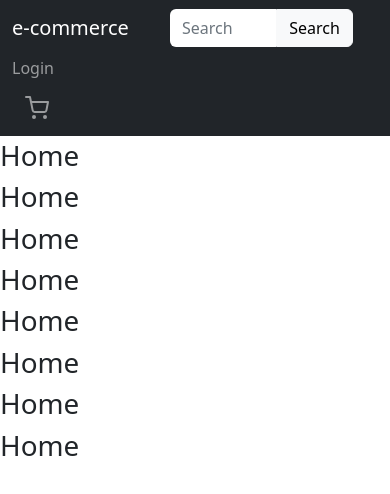
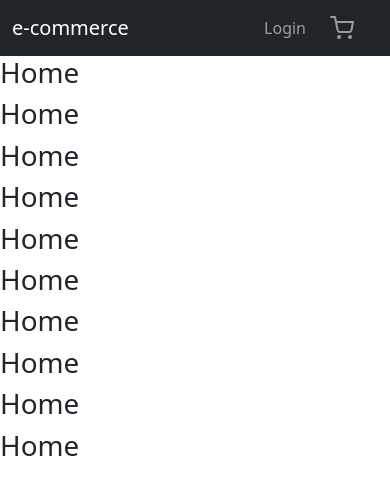
Before and after one commit to dtchitt/e-commerce-website, a React (Create React App) app: page / in a window 390 px wide. Shown: the top 494 px of the page. Built offline with nearby package versions, Linux system fonts and the light colour scheme.

Commit message:
refactory mainnav to primary nav and adjust primarynav css

```diff
--- a/src/App.tsx
+++ b/src/App.tsx
@@ -1,4 +1,4 @@
-import MainNav from "./components/MainNav";
+import PrimaryNav from "./components/pages/navigation/PrimaryNav";
 import { Routes, Route } from "react-router-dom";
 import Home from "./components/pages/Home";
 import About from "./components/pages/About";
@@ -7,7 +7,7 @@ import "./App.css";
 function App() {
 	return (
 		<div className="App">
-			<MainNav />
+			<PrimaryNav />
 			<Routes>
 				<Route path="/" element={<Home />} />
 				<Route path="/about" element={<About />} />
--- a/src/components/MainNav.tsx
+++ b/src/components/pages/navigation/PrimaryNav.tsx
@@ -7,20 +7,14 @@ import { FiShoppingCart } from "react-icons/fi";
 import Form from "react-bootstrap/Form";
 import Button from "react-bootstrap/esm/Button";
 
-const MainNav: React.FC = () => {
+const PrimaryNav: React.FC = () => {
 	return (
-		<Navbar
-			bg="dark"
-			variant="dark"
-			collapseOnSelect
-			fixed="top"
-			expand="sm"
-		>
+		<Navbar bg="dark" variant="dark" collapseOnSelect fixed="top">
 			<Container fluid>
 				<LinkContainer to="/">
 					<Navbar.Brand className="ms-0">e-commerce</Navbar.Brand>
 				</LinkContainer>
-				<Form className="d-flex w-50 p3 m-auto">
+				<Form className="d-none d-sm-inline-flex w-50 p3 m-auto">
 					<Form.Control
 						type="search"
 						placeholder="Search"
@@ -52,4 +46,4 @@ const MainNav: React.FC = () => {
 	);
 };
 
-export default MainNav;
+export default PrimaryNav;
```
